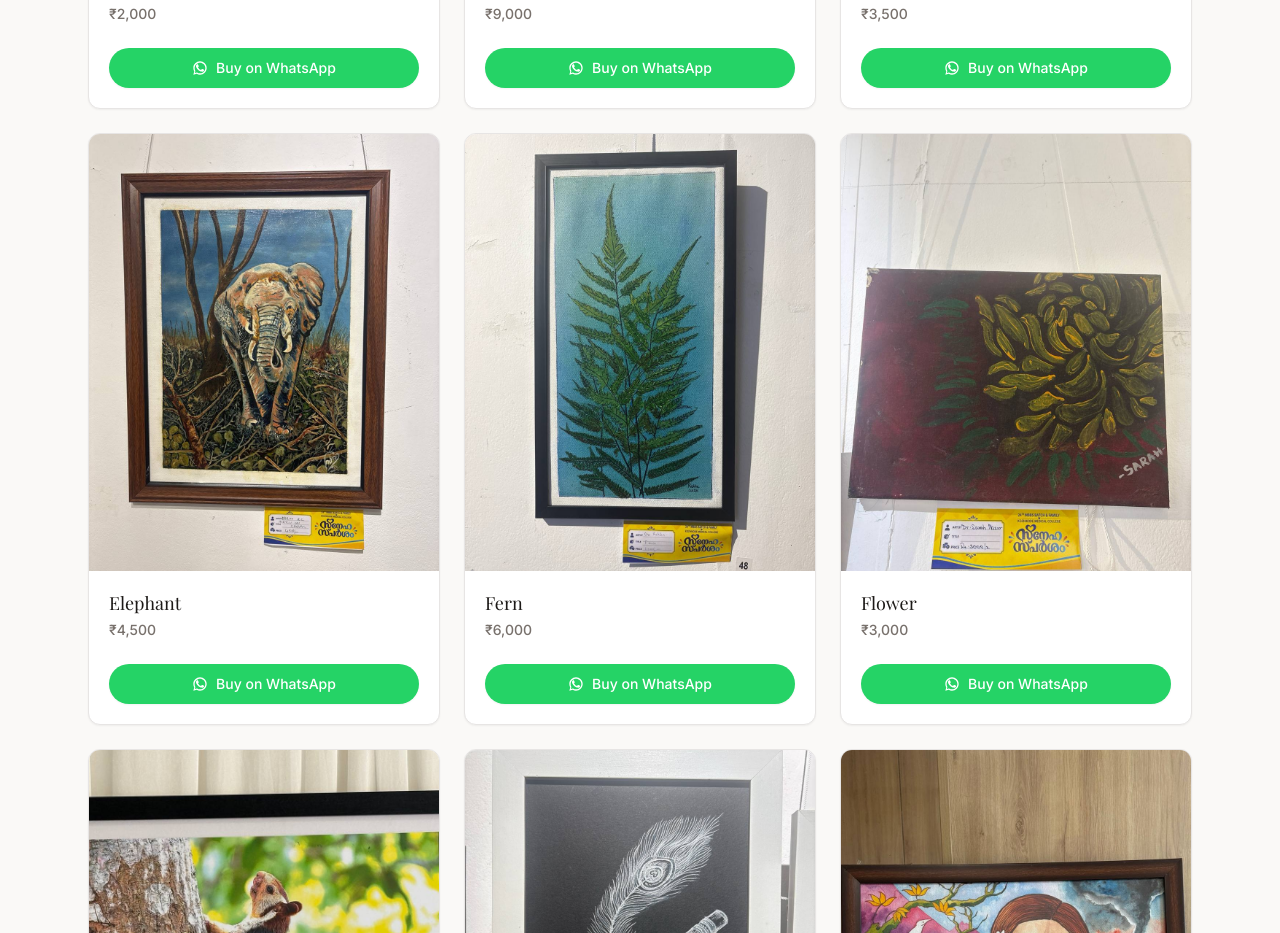
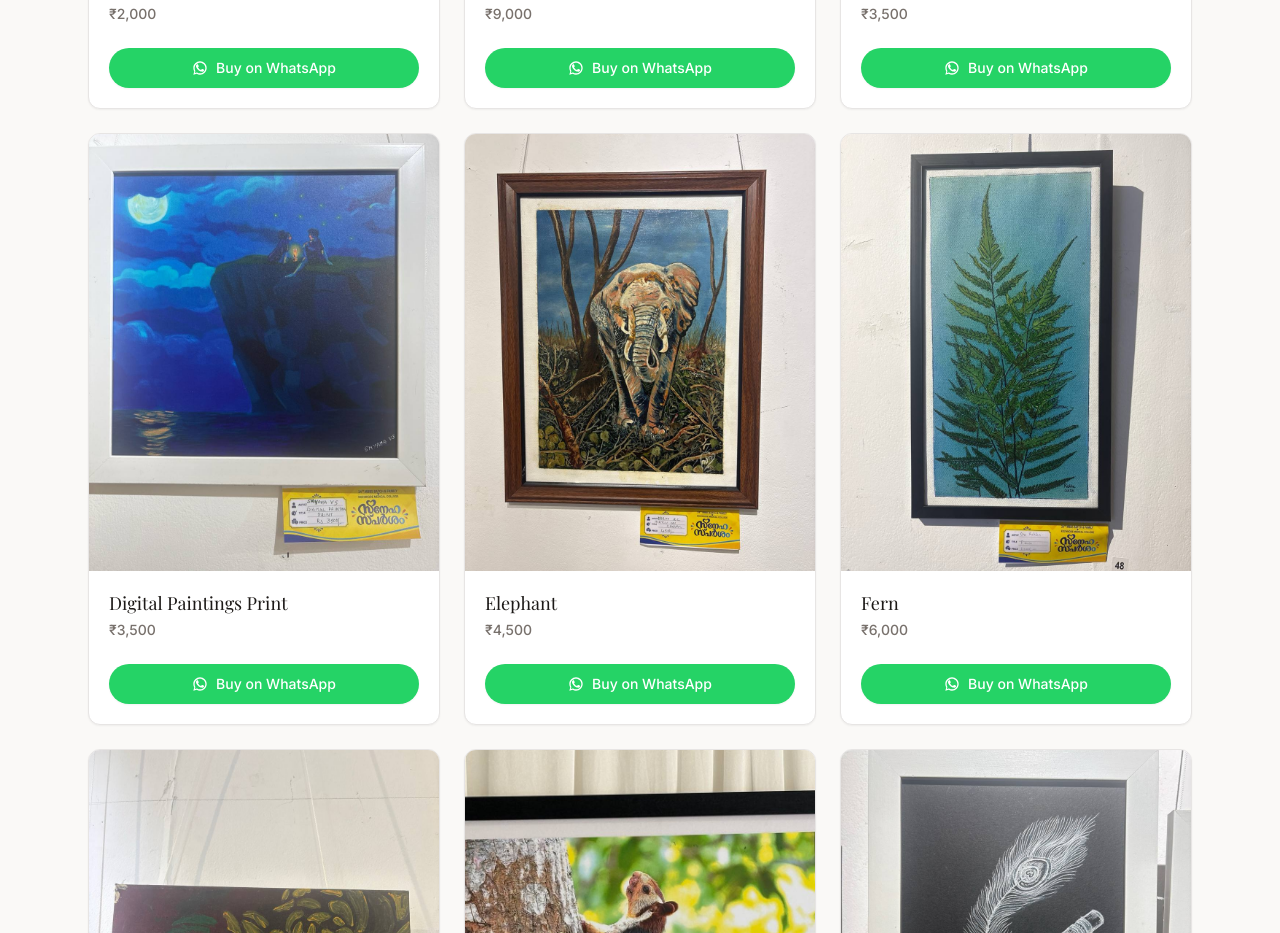
Before and after one commit to jasilmohmd/Art-catalogue, a Next.js app: page / in a window 1280 px wide. Shown: the part 5800-6733 px from the top of the page. Built offline with nearby package versions, Linux system fonts and the light colour scheme; a web font is replaced by a local one.

Commit message:
feat: add Digital Paintings Print artwork

```diff
--- a/data/artworks.ts
+++ b/data/artworks.ts
@@ -175,6 +175,13 @@ export const artworks: Artwork[] = [
     name: "Digital Paintings",
     price: 3500,
     image: "/artworks/digital_paintings-3500.jpg",
+    available: true,
+  },
+  {
+    id: "digital-paintings-print",
+    name: "Digital Paintings Print",
+    price: 3500,
+    image: "/artworks/digital_paintings_print-3500.jpg",
     available: true,
   },
   {
```
Also changed, not shown: public/artworks/digital_paintings_print-3500.jpg (added).
